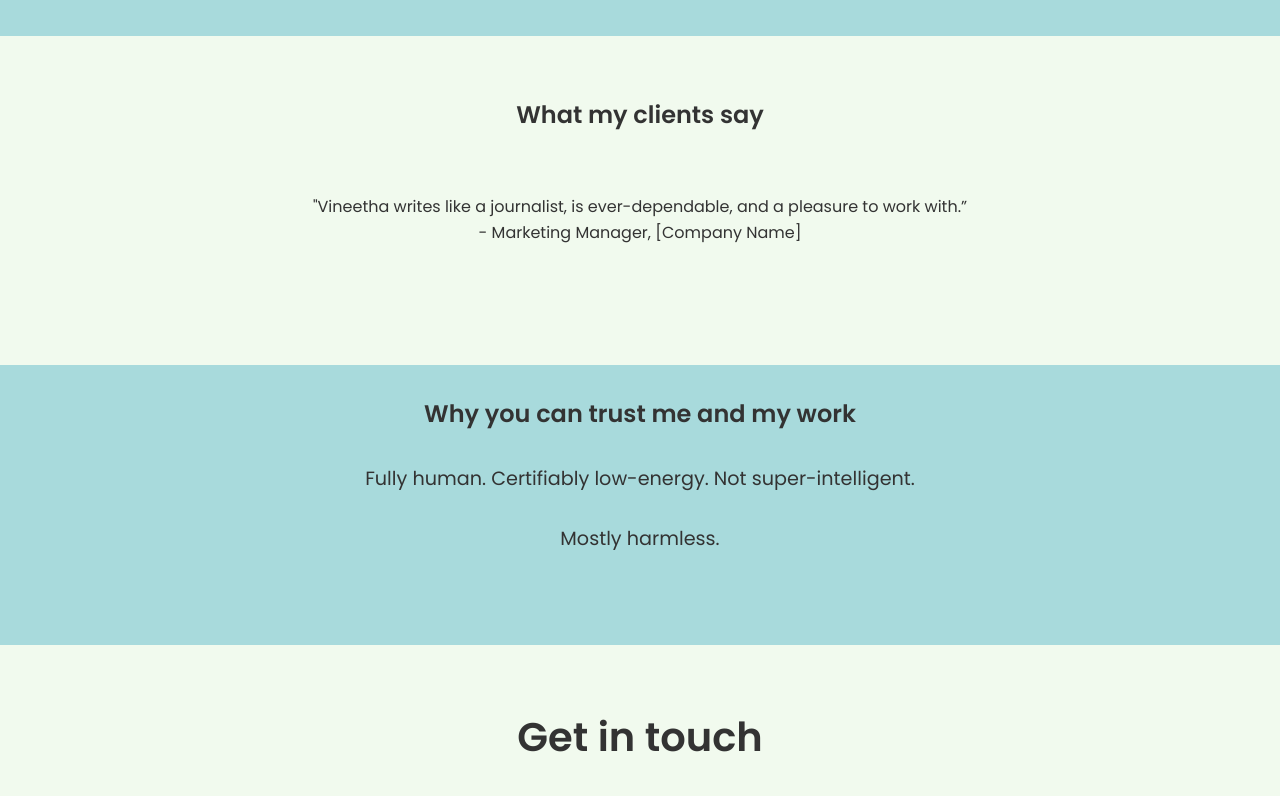
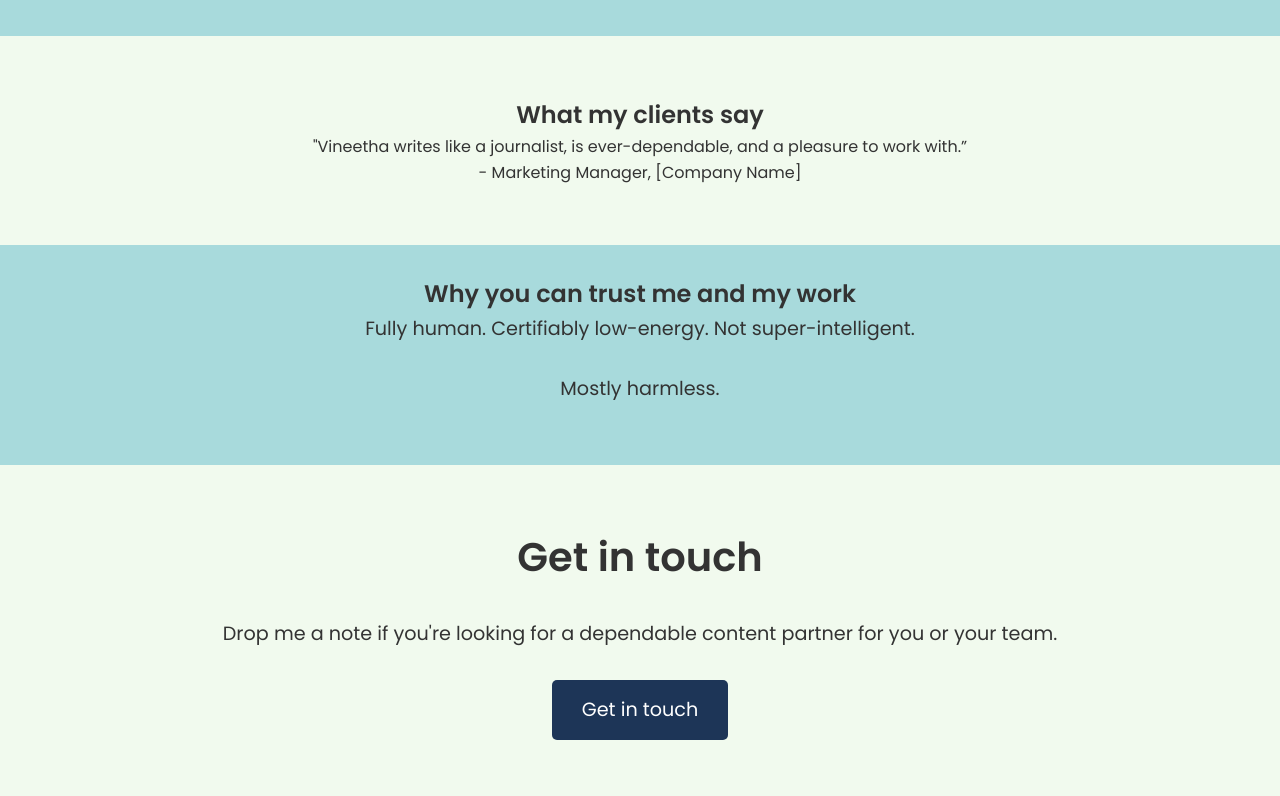
Before and after one commit to VineethaMenonPortfolio/website, a plain HTML site: page index.html in a window 1280 px wide. Shown: the part 1660-2456 px from the top of the page. Drawn offline with Linux system fonts and the light colour scheme.

Commit message:
Update index.html

```diff
--- a/index.html
+++ b/index.html
@@ -68,18 +68,14 @@
 
   <section class="testimonials section-a">
     <h2>What my clients say</h2>
-       <div class="testimonials">
-    <p>"Vineetha writes like a journalist, is ever-dependable, and a pleasure to work with.”</p>
+   <p>"Vineetha writes like a journalist, is ever-dependable, and a pleasure to work with.”</p>
     <p>- Marketing Manager, [Company Name]</p>
-     </div>
   </section>
 
   <section class="why-me section-b">
     <h2>Why you can trust me and my work </h2>
-       <div class="why-me">
     <p>Fully human. Certifiably low-energy. Not super-intelligent.</p>
     <p>Mostly harmless.</p>
-      </div>
   </section>
 
   <section class="contact section-a">
```
